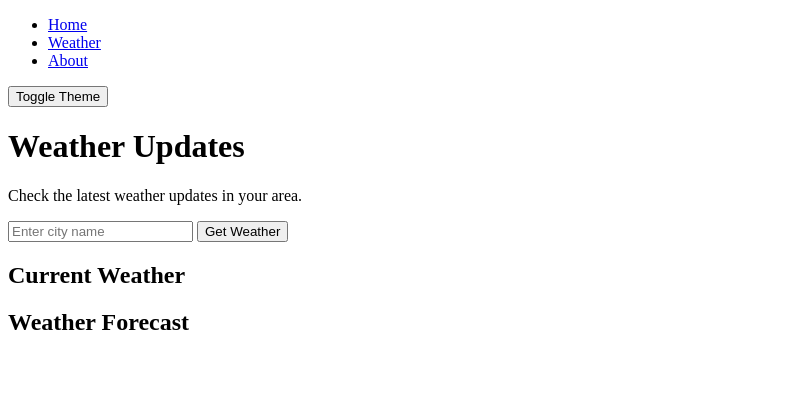
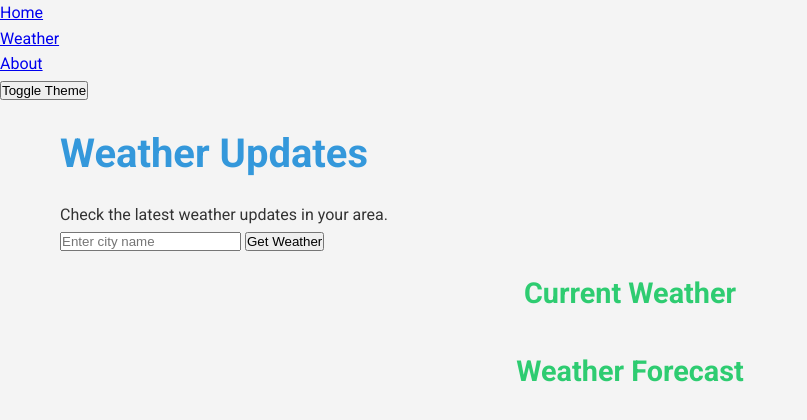
Before and after one commit to ivflit/WeatherApp, a plain HTML site: page weather.html in a window 1280 px wide. Shown: the whole page, without its empty margins (0-807 px from the left). Drawn offline with Linux system fonts and the light colour scheme.

Commit message:
Styling and new fonts

```diff
--- /dev/null
+++ b/styles.css
@@ -0,0 +1,66 @@
+/* Variables */
+:root {
+  --primary-color: #3498db;
+  --secondary-color: #2ecc71;
+  --text-color: #333;
+  --background-color: #f4f4f4;
+}
+/* var(--primary-color);
+var(--secondary-color);
+var(--text-color);
+var(--background-color); */
+
+/* Reset styles */
+* {
+  margin: 0;
+  padding: 0;
+  box-sizing: border-box;
+}
+
+body {
+  font-family: 'Roboto', sans-serif;
+  background-color: var(--background-color);
+  color: var(--text-color);
+  line-height: 1.6;
+}
+
+/* Common */
+.container {
+    max-width: 1200px;
+    margin: 0 auto;
+    padding: 20px;
+}
+
+h1 {
+    font-size: 2.5rem;
+    color: var(--primary-color);
+    margin-bottom: 1rem;
+}
+
+h2 {
+    font-size: 1.8rem;
+    margin: 1rem 0;
+    color: var(--secondary-color);
+}
+
+/* Forms */
+
+/* Weather cards */
+
+#weather-info-forecast,
+#weather-info-current {
+    display: flex;
+    flex-wrap: wrap;
+    gap: 20px;
+    justify-content: center;
+}
+
+.weather-card {
+    background-color: var(--background-color);
+    border-radius: 10px;
+    box-shadow: rgba(0, 0, 0, 0.2) 0px 4px 12px;
+    padding: 20px;
+    margin: 20px;
+    width: 300px;
+    text-align: center;
+}
--- a/weather.html
+++ b/weather.html
@@ -2,6 +2,10 @@
 <html lang="en">
 <head>
     <meta charset="UTF-8">
+    <meta name="description" content="Weather App - Get the latest weather updates and forecasts.">
+    <meta name="keywords" content="weather, forecast, updates, current weather">
+    <link rel="stylesheet" href="styles.css">
+    <link href="https://fonts.googleapis.com/css2?family=Roboto:wght@400;700&display=swap" rel="stylesheet">
     <meta name="viewport" content="width=device-width, initial-scale=1.0">
     <title>Weather App</title>
 </head>
@@ -14,7 +18,7 @@
         </ul>
         <button id="theme-toggle">Toggle Theme</button>
     </nav>
-    <main>
+    <main class="container">
         <h1>Weather Updates</h1>
         <p>Check the latest weather updates in your area.</p>
         <form id="weather-form">
@@ -29,6 +33,7 @@
             <h2>Weather Forecast</h2>
             <div id="forecast-weather"></div>
         </div>
+    </main>
 </body>
 <script src="weather.js"></script>
 </html>
--- a/weather.js
+++ b/weather.js
@@ -40,10 +40,14 @@ function getWeatherCurrent(city) {
 
         document.getElementById('weather-info-current').innerHTML = `
             <h2>Weather in ${location}, ${country}</h2>
-            <p>Temperature: ${temperature}°C</p>
-            <p>Condition: ${condition}</p>
-            <p>Humidity: ${humidity}%</p>
-            <p>Wind Speed: ${windSpeed} kph</p>
+            <div class="weather-card">
+                <h3>Current Weather</h3>
+                <img src="${weather.condition.icon}" alt="${condition}">
+                <p>Temperature: ${temperature}°C</p>
+                <p>Condition: ${condition}</p>
+                <p>Humidity: ${humidity}%</p>
+                <p>Wind Speed: ${windSpeed} kph</p>
+            </div>
         `;
     })
     .catch(error => {
@@ -76,7 +80,7 @@ function getWeatherForecast(city) {
             const condition = day.day.condition.text;
 
             forecastHTML += `
-                <div class="forecast-day">
+                <div class="weather-card forecast-day">
                     <h3>${date.toDateString()}</h3>
                     <p>Max Temperature: ${temperatureMax}°C</p>
                     <p>Min Temperature: ${temperatureMin}°C</p>
```
Also changed, not shown: index.html (+1 -0 lines).
